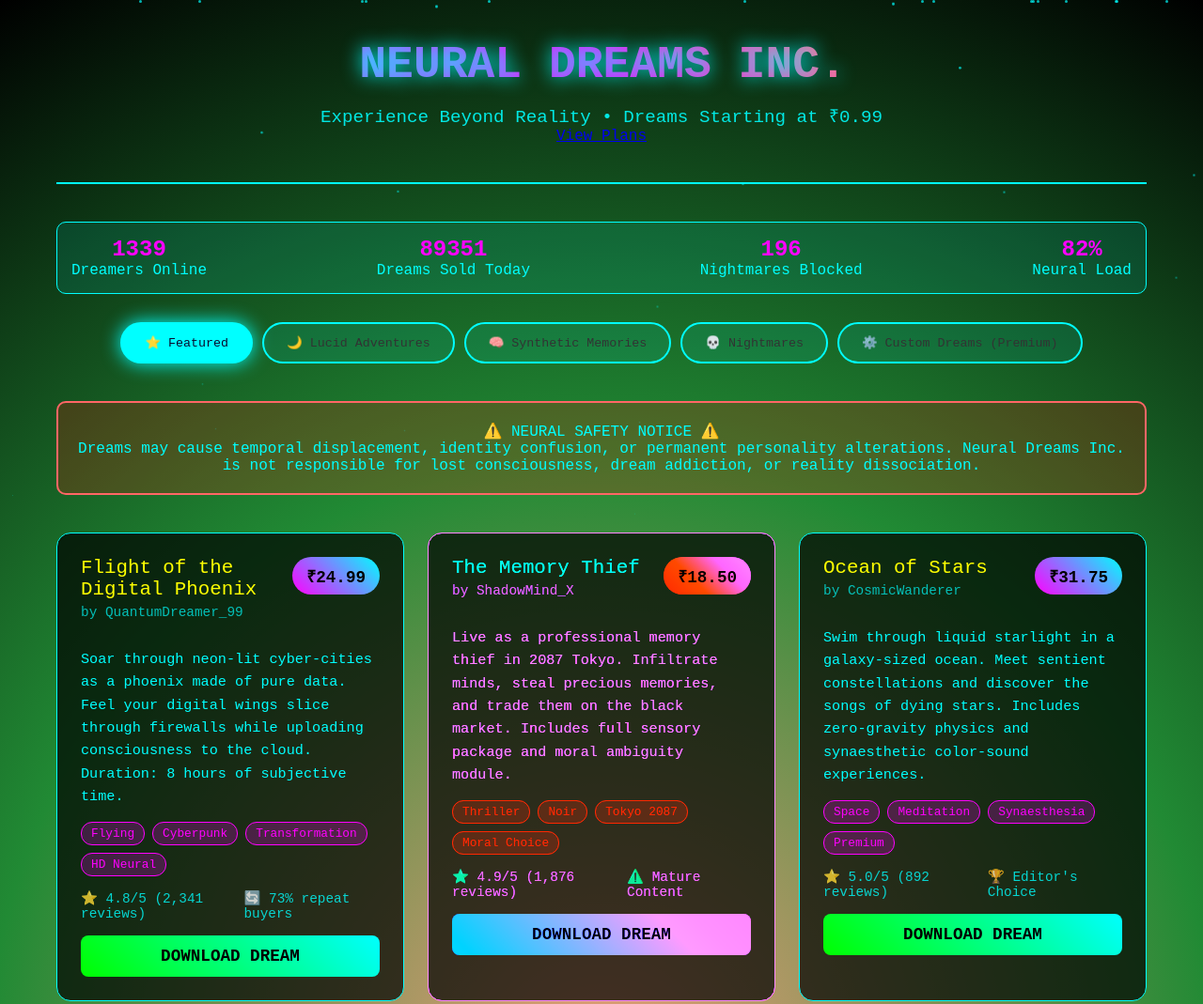
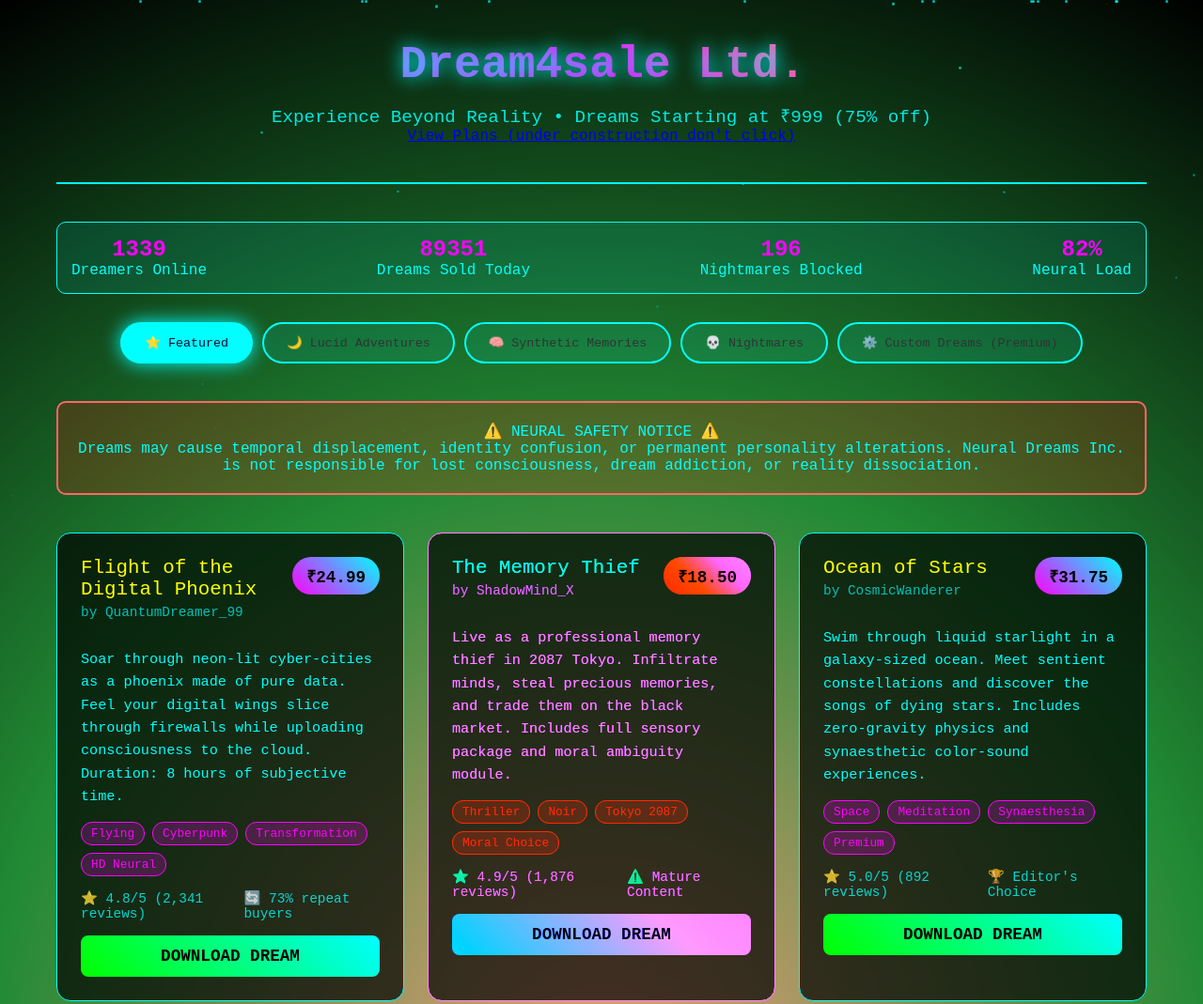
Before and after one commit to nasih-n/dream4sale.io, a plain HTML site: page index.html in a window 1280 px wide. Shown: the top 1069 px of the page at 94% size. Drawn offline with Linux system fonts and the light colour scheme.

Commit message:
Update index.html

```diff
--- a/index.html
+++ b/index.html
@@ -3,7 +3,7 @@
   <head>
     <meta charset="UTF-8" />
     <meta name="viewport" content="width=device-width, initial-scale=1.0" />
-    <title>Neural Dreams Inc. - Your Subconscious Marketplace</title>
+    <title>Buy your dream "dream"</title>
     <link rel="stylesheet" href="styles.css" />
   </head>
   <body>
@@ -11,12 +11,12 @@
 
     <div class="container">
       <header>
-        <div class="glitch-logo">NEURAL DREAMS INC.</div>
+        <div class="glitch-logo">Dream4sale Ltd.</div>
         <div class="tagline">
-          Experience Beyond Reality • Dreams Starting at ₹0.99
+          Experience Beyond Reality • Dreams Starting at ₹999 (75% off)
         </div>
         <div class=""view-plans">
-        <a href="viewplans.html">View Plans</a>
+        <a href="viewplans.html">View Plans (under construction don't click)</a>
       </header>
 
       <div class="status-bar">
```
